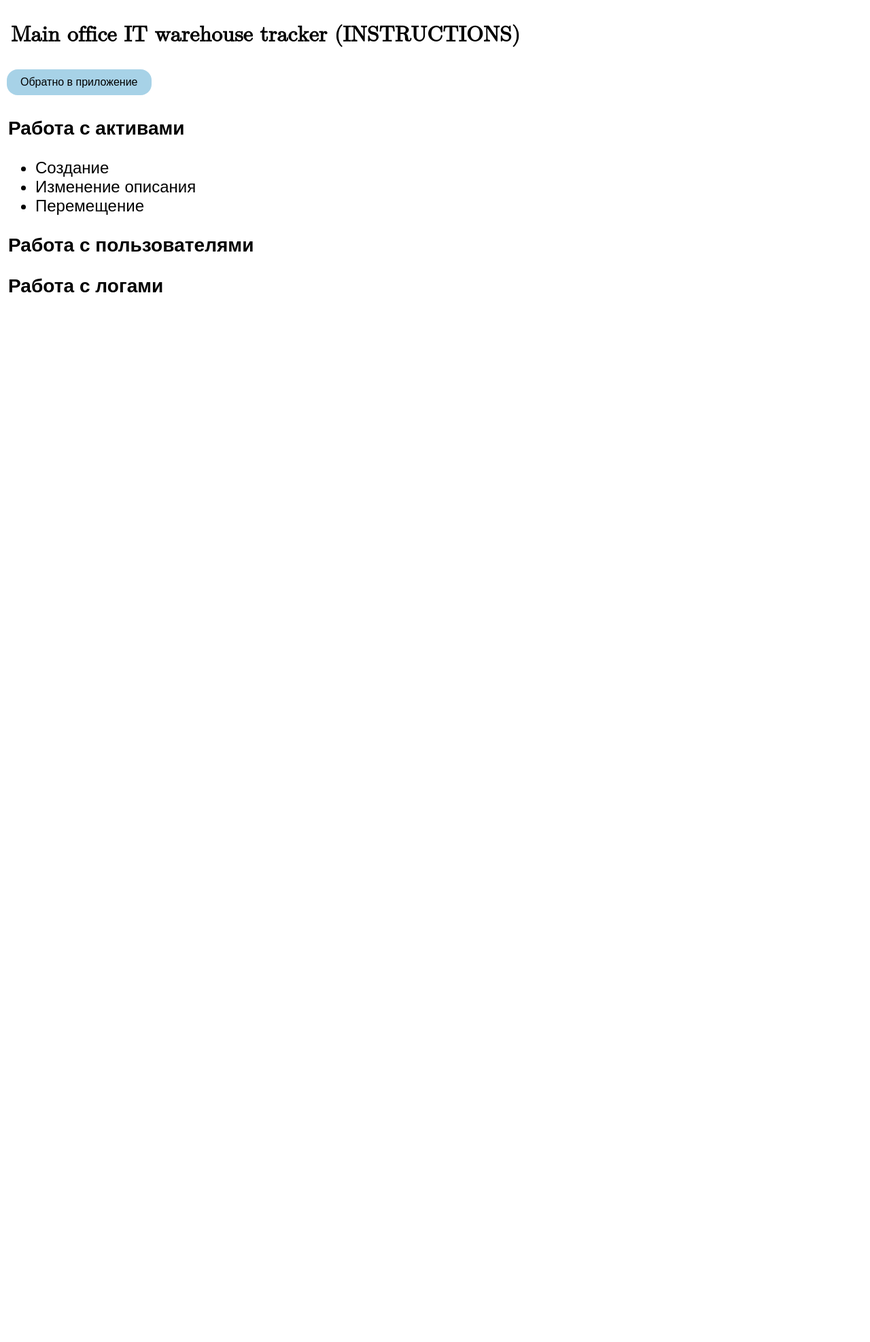
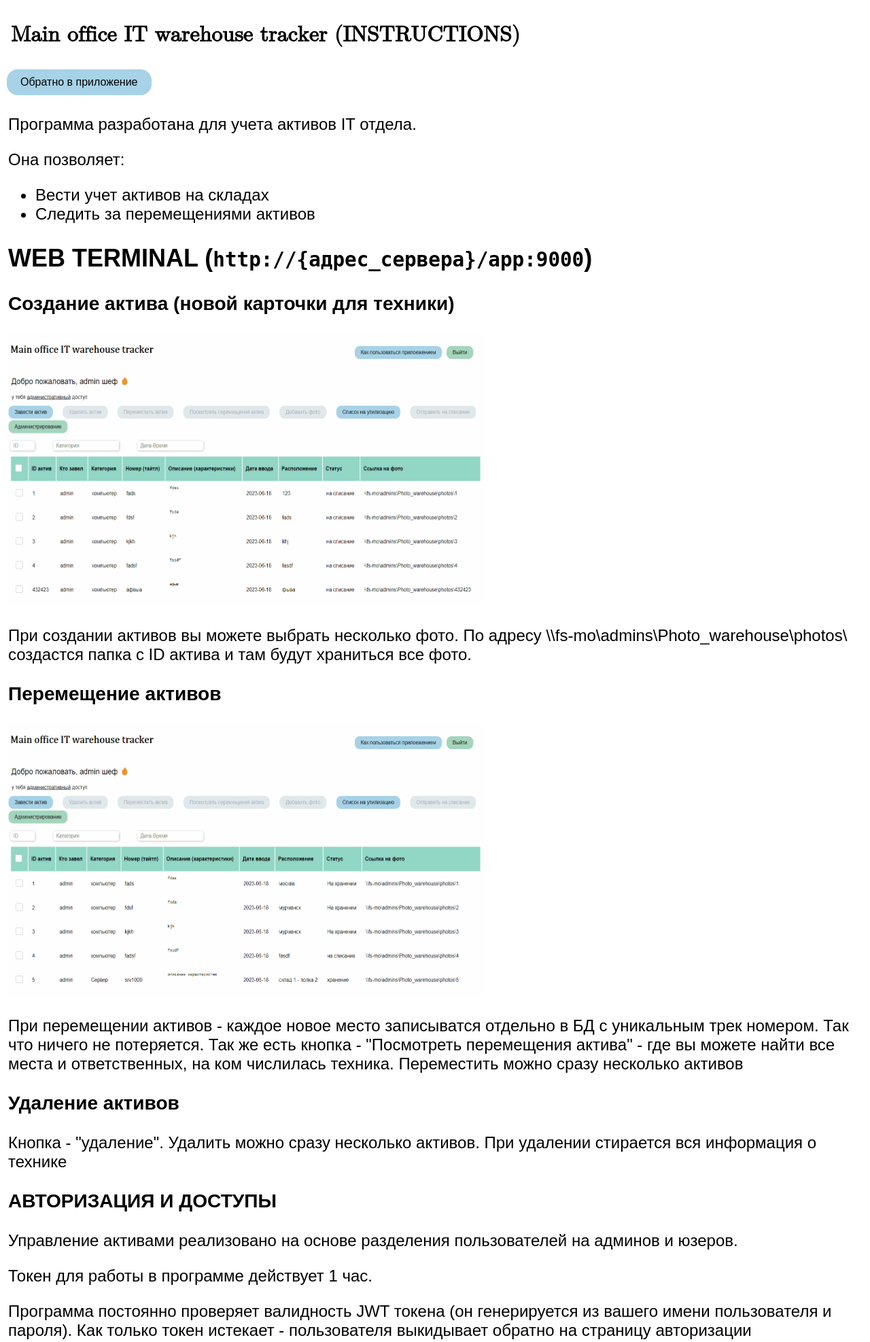
Before and after one commit to MelNikVl/RC_WH_NEW, a FastAPI app: page /app/instructions in a window 1280 px wide. Shown: the top 1974 px of the page at 68% size. Before the commit the page ends 430 px from the top, so only its background shows below. Run offline with FastAPI, Linux system fonts and the light colour scheme.

Commit message:
- обновление инструкций

```diff
--- a/app/templates/instructions.html
+++ b/app/templates/instructions.html
@@ -18,15 +18,74 @@
     <div class="clear"></div>
     <button id="go_to_app" onclick='window.location.href = "/app?t={{ data["token"] }}"'>Обратно в приложение</button>
     <div class="instruction_1">
-        <h3>Работа с активами</h3>
-        <ul>
-          <li>Создание</li>
-          <li>Изменение описания</li>
-          <li>Перемещение</li>
-        </ul>
-        <h3>Работа с пользователями</h3>
-        <h3>Работа с логами</h3>
-    </div>
+<p>Программа разработана для учета активов IT отдела.</p>
+<p>Она позволяет:</p>
+<ul>
+  <li>Вести учет активов на складах</li>
+  <li>Следить за перемещениями активов</li>
+</ul>
+
+<h2>WEB TERMINAL (<code>http://{адрес_сервера}/app:9000</code>)</h2>
+        <h3>Создание актива (новой карточки для техники)</h3>
+        <img  width="700" height="400" src="../static/instructions_files/create material.gif" alt="Описание картинки">
+        <p>При создании активов вы можете выбрать несколько фото. По адресу \\fs-mo\admins\Photo_warehouse\photos\
+            создастся папка с ID актива и там будут храниться все фото.</p>
+        <h3>Перемещение активов</h3>
+        <img  width="700" height="400" src="../static/instructions_files/move material.gif" alt="Описание картинки">
+        <p>При перемещении активов - каждое новое место записыватся отдельно в БД с уникальным трек номером. Так что
+        ничего не потеряется. Так же есть кнопка - "Посмотреть перемещения актива" - где вы можете найти все места
+        и ответственных, на ком числилась техника. Переместить можно сразу несколько активов</p>
+        <h3>Удаление активов</h3>
+        <p>Кнопка - "удаление". Удалить можно сразу несколько активов. При удалении стирается вся информация о технике</p>
+
+<h3>АВТОРИЗАЦИЯ И ДОСТУПЫ</h3>
+
+<p>Управление активами реализовано на основе разделения пользователей на админов и юзеров.</p>
+<p>Токен для работы в программе действует 1 час.</p>
+<p>Программа постоянно проверяет валидность JWT токена (он генерируется из вашего имени пользователя
+    и пароля). Как только токен истекает - пользователя выкидывает обратно на страницу авторизации</p>
+
+<p>Админы имеют все права для работы с активами и пользователями:</p>
+<ul>
+  <li>Создавать и удалять пользователей</li>
+  <li>Создавать и удалять активы</li>
+</ul>
+
+<p>Пользователи могут:</p>
+<ul>
+  <li>Менять описание любого актива</li>
+  <li>Удалять свои активы</li>
+</ul>
+
+<p>Чтобы стать админом, нужно:</p>
+<ol>
+  <li>Попросить админа выдать админский доступ</li>
+  <li>Авторизоваться под собой</li>
+  <li>Воспользоваться эндпоинтом - <code>become_admin</code> (пароль 4352525)</li>
+</ol>
+
+<h4>Создание пользователей</h4>
+
+<p>Нов
+
+ых пользователей может создавать только администратор через веб-консоль (Swagger или приложение).</p>
+<p>Если стал админом, нужно перелогиниться для вступления прав в силу. Потому что ты авторизован под одним JWT токеном, а для администратора он формируется другой.</p>
+
+<h4>Логирование</h4>
+
+<p>Какие действия логируются:</p>
+<ul>
+  <li>Вход в приложение</li>
+  <li>Создание пользователя</li>
+  <li>Удаление пользователя</li>
+  <li>Создание актива</li>
+  <li>Удаление актива</li>
+  <li>Изменение описания актива</li>
+  <li>Перемещение актива</li>
+</ul>
+
+<p>Все действия пишутся в отдельную таблицу базы данных - Logs, и выводятся на веб по 100 пунктов с пагинацией.</p>
+</div>
 
 </body>
 
--- a/app/templates/table.html
+++ b/app/templates/table.html
@@ -36,9 +36,9 @@
             <button id="new">Завести актив</button>
             <button id="delete">Удалить актив</button>
             <button id="relocate">Переместить актив</button>
-            <button id="history">Посмотреть перемещения актив</button>
+            <button id="history">Посмотреть перемещения актива</button>
             <button id="add_photo">Добавить фото</button>
-            <button id="trash" onclick='window.location.href = "/geolocation/trash_page?t="+"{{ data.token }}"'>Списание</button>
+            <button id="trash" onclick='window.location.href = "/geolocation/trash_page?t="+"{{ data.token }}"'>Список на утилизацию</button>
             <button id="move_to_trash">Отправить на списание</button>
             {% if data.role == True %}
                 <button id="for_admins" class="other_buttons" onclick='window.location.href = "/app/admins_page?t="+"{{ data.token }}"'>Администрирование</button>
```
Also changed, not shown: app/static/instructions_files/create material.gif (added), app/static/instructions_files/move material.gif (added).
